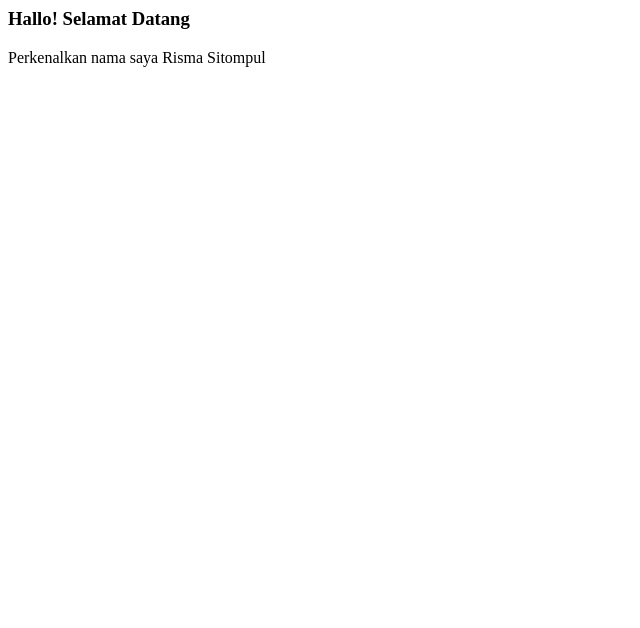
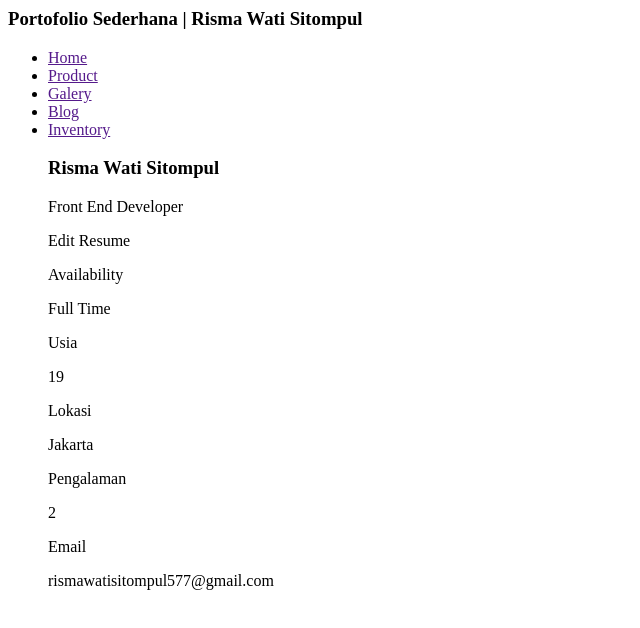
Before and after one commit to rismasitompul/rismasitompul.github.io, a plain HTML site: page portofolio/index.html in a window 1280 px wide. Shown: the whole page, without its empty margins (0-640 px from the left). Drawn offline with Linux system fonts and the light colour scheme.

Commit message:
update - portofolio

```diff
--- a/portofolio/index.html
+++ b/portofolio/index.html
@@ -6,8 +6,31 @@
 </head>
 <body>
 
-    <h3>Hallo! Selamat Datang</h3>
-    <p>Perkenalkan nama saya Risma Sitompul</p>
+    <h3>Portofolio Sederhana | Risma Wati Sitompul</h3>
+
+    <ul>
+        <li><a href="">Home</a></li>
+        <li><a href="">Product</a></li>
+        <li><a href="">Galery</a></li>
+        <li><a href="">Blog</a></li>
+        <li><a href="">Inventory</a></li>
+
+
+        <h3>Risma Wati Sitompul</h3>
+        <p>Front End Developer</p>
+        <p>Edit Resume</p>
+        <p>Availability</p>
+        <p>Full Time</p>
+        <p>Usia</p>
+        <p>19</p>
+        <p>Lokasi</p>
+        <p>Jakarta</p>
+        <p>Pengalaman</p>
+        <p>2</p>
+        <p>Email</p>
+        <p>rismawatisitompul577@gmail.com</p>
+
+    </ul>
 
 </body>
 </html>
```
